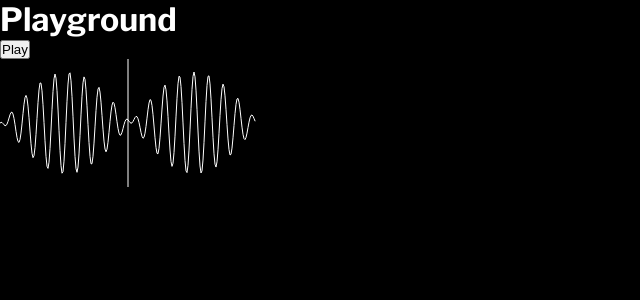
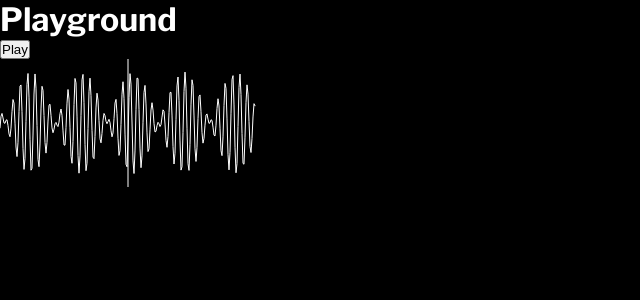
Before and after one commit to izmaelmag/limbus-synth, a Next.js app: page /playground in a window 1280 px wide. Shown: the top 300 px of the page, without its empty margins (0-640 px from the left). Built offline with nearby package versions, Linux system fonts and the light colour scheme.

Commit message:
Gain modulator

```diff
--- a/src/app/playground/page.tsx
+++ b/src/app/playground/page.tsx
@@ -36,7 +36,7 @@ const Playground = () => {
 
         // LFO
         const lfo = new OscillatorNode(ctx.current, {
-          frequency: 1,
+          frequency: 5,
           type: "sine",
         });
 
--- a/src/app/playground/sketch.ts
+++ b/src/app/playground/sketch.ts
@@ -6,7 +6,7 @@ export const sketch = (p: p5) => {
   const normalSin = (x: number, dt: number): number => {
     let cx = p.constrain(x, 0, 1);
 
-    return p.sin(cx * p.PI * 2 + dt);
+    return p.sin(cx * p.PI * 5 + dt);
   };
 
   p.setup = () => {
@@ -20,14 +20,14 @@ export const sketch = (p: p5) => {
 
     let cy = p.height / 2;
     let amp = Math.floor(cy * 0.8);
-    let dt = ((p.millis() / 1000) % p.width) * p.TWO_PI * 0.5;
+    let dt = ((p.millis() / 1000) % p.width) * p.PI * 5;
 
     p.beginShape();
     p.strokeWeight(1)
     for (let x = 0; x < p.width; x++) {
       let dx = x / p.width; // 0 to 1
       let filteredAmp = normalSin(dx, dt) * amp;
-      let y = cy + filteredAmp * p.sin(dx * p.TWO_PI * fq/2 + dt);
+      let y = cy + filteredAmp * p.sin(dx * p.TWO_PI * fq + dt);
 
       p.vertex(x, y);
     }
```
